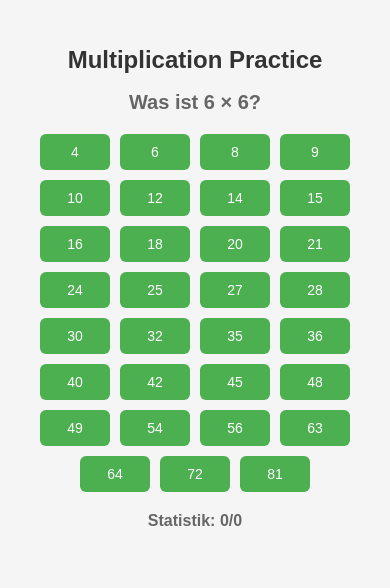
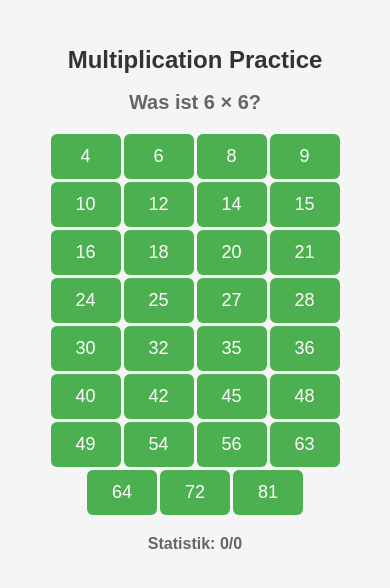
Before and after one commit to hssw24/1x1, a React (Create React App) app: page / in a window 390 px wide. Shown: the top 588 px of the page. Built offline with nearby package versions, Linux system fonts and the light colour scheme.

Commit message:
Beschreibung der Änderungen

```diff
--- a/src/MultiplicationButtons.js
+++ b/src/MultiplicationButtons.js
@@ -26,12 +26,12 @@ const styles = {
     display: 'flex',
     flexWrap: 'wrap',
     justifyContent: 'center',
-    gap: '10px',
+    gap: '3px', // 10
     marginTop: '20px',
   },
   button: {
-    padding: '10px 15px', // Verkleinertes Padding für mobile Ansicht
-    fontSize: '14px', // Kleinere Schriftgröße
+    padding: '12px 18px', // 10 15 Verkleinertes Padding für mobile Ansicht
+    fontSize: '18px', // 14 Kleinere Schriftgröße
     cursor: 'pointer',
     borderRadius: '6px',
     backgroundColor: '#4CAF50',
--- a/src/index.css
+++ b/src/index.css
@@ -34,7 +34,7 @@ button:hover {
 
   button {
     font-size: 14px;
-    padding: 10px 15px;
+    padding: 1px 1px;
     width: 70px;
   }
 }
```
